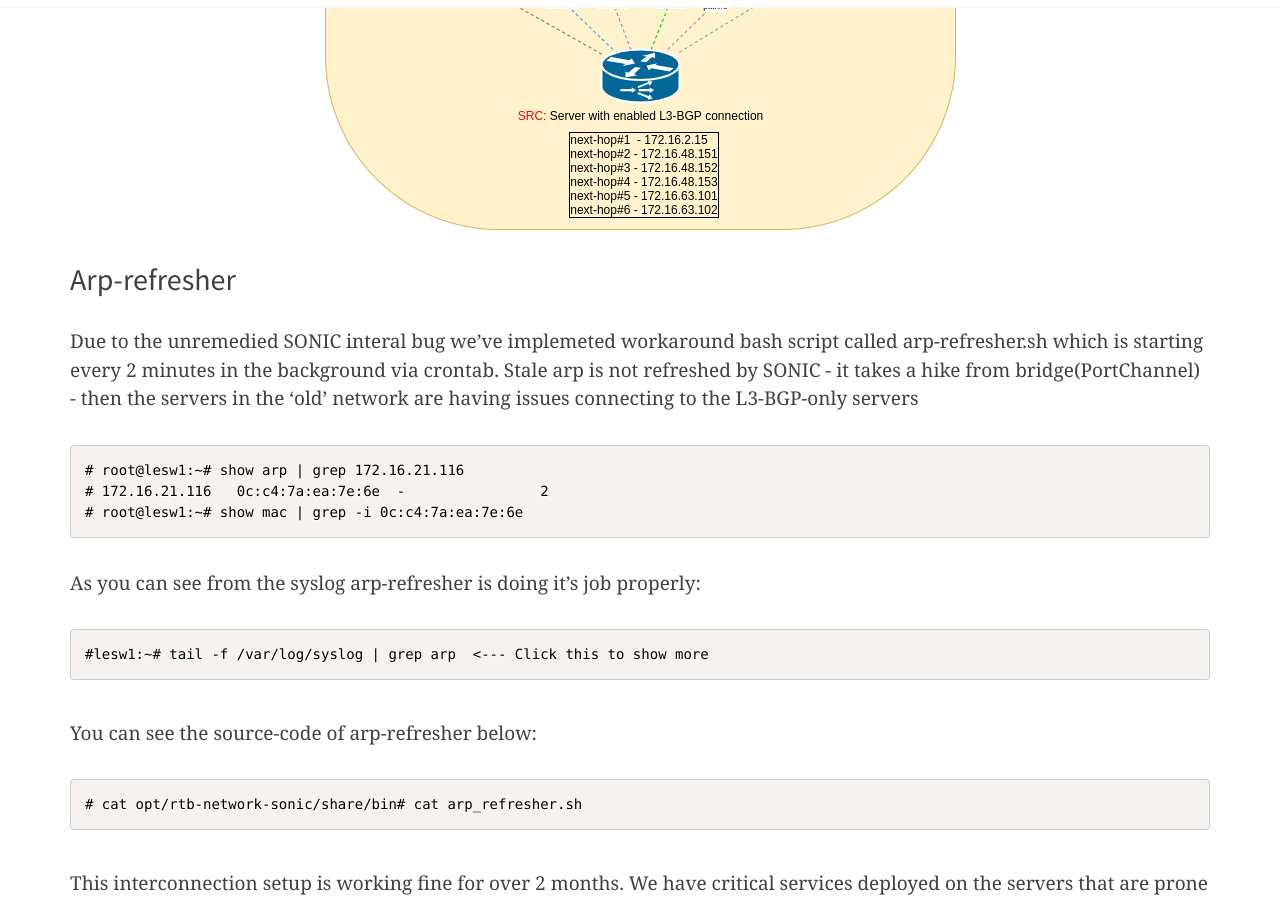
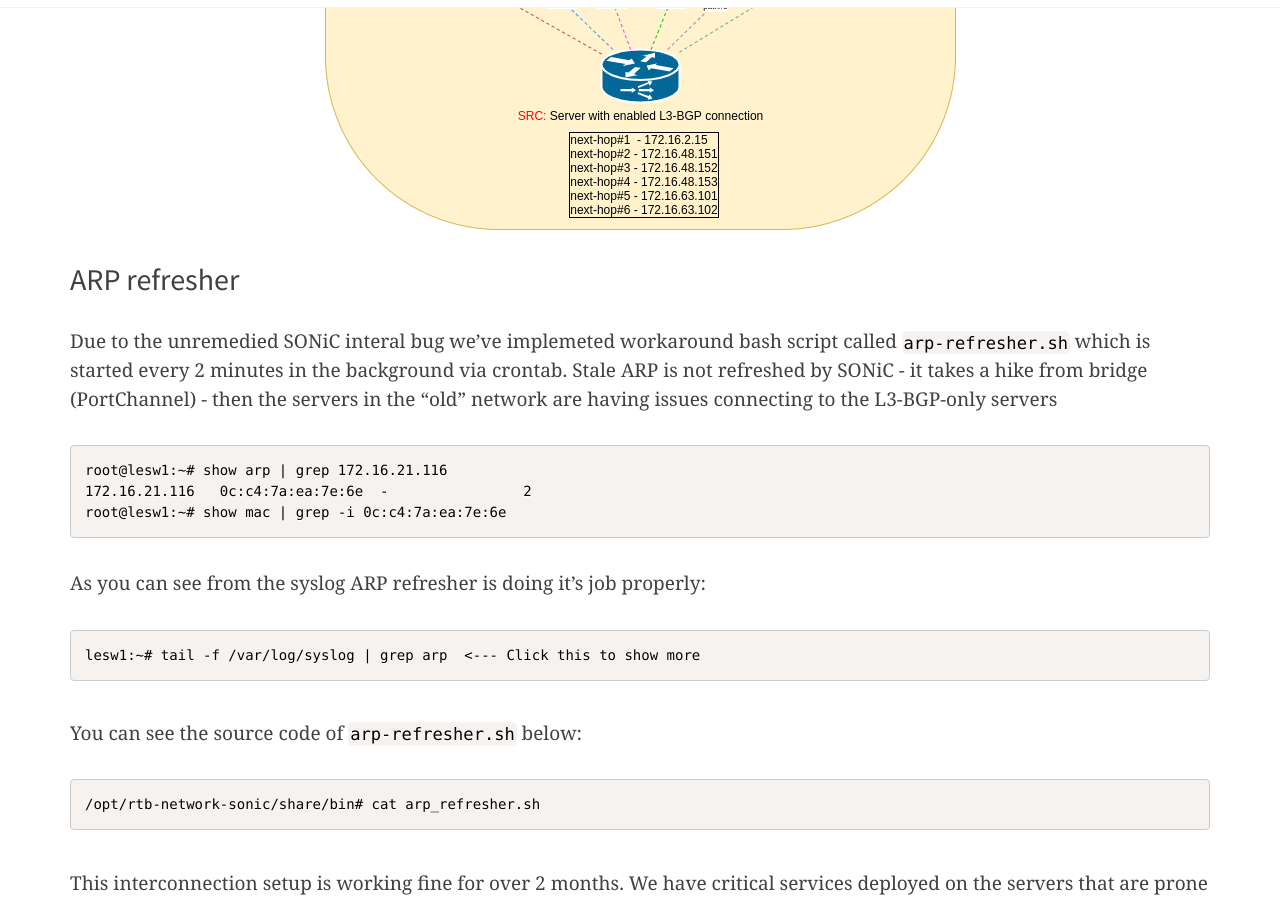
Before and after one commit to RTBHOUSE/techblog, a Jekyll site: the page built from _posts/2021-11-26-L2-EVPN-to-L3-concept-part3.markdown, in a window 1280 px wide and 900 px high, scrolled down 9698 px. Built offline with Jekyll 4.4.1, drawn with Linux system fonts in a browser that asks for light colours; nearby versions of some CDN libraries; comment, search, counter and statistics services are not loaded; some of the changed text lies outside the part shown.

Commit message:
Update 2021-11-26-L2-EVPN-to-L3-concept-part3.markdown

````diff
--- a/_posts/2021-11-26-L2-EVPN-to-L3-concept-part3.markdown
+++ b/_posts/2021-11-26-L2-EVPN-to-L3-concept-part3.markdown
@@ -804,30 +804,25 @@ Read thread: on  Write thread: on  FD used: 30
 {% endhighlight %}
 </details>
 
-
-
-
-
 ![image alt <>](/pics/ecmp_example.png)
 
-##  Arp-refresher
+##  ARP refresher
 
-Due to the unremedied SONIC interal bug we've implemeted workaround bash script called arp-refresher.sh which is starting every 2 minutes in the background via crontab.
-Stale arp is not refreshed by SONIC - it takes a hike from bridge(PortChannel) - then the servers in the 'old' network are having issues connecting to the L3-BGP-only servers
-
+Due to the unremedied SONiC interal bug we've implemeted workaround bash script called `arp-refresher.sh` which is started every 2 minutes in the background via crontab.
+Stale ARP is not refreshed by SONiC - it takes a hike from bridge (PortChannel) - then the servers in the "old" network are having issues connecting to the L3-BGP-only servers
 
 ```
-# root@lesw1:~# show arp | grep 172.16.21.116
-# 172.16.21.116   0c:c4:7a:ea:7e:6e  -                2
-# root@lesw1:~# show mac | grep -i 0c:c4:7a:ea:7e:6e
+root@lesw1:~# show arp | grep 172.16.21.116
+172.16.21.116   0c:c4:7a:ea:7e:6e  -                2
+root@lesw1:~# show mac | grep -i 0c:c4:7a:ea:7e:6e
 ```
 
-As you can see from the syslog arp-refresher is doing it's job properly:
+As you can see from the syslog ARP refresher is doing it's job properly:
 
 <details>
 <summary>
 {% highlight text %}
-#lesw1:~# tail -f /var/log/syslog | grep arp  <--- Click this to show more
+lesw1:~# tail -f /var/log/syslog | grep arp  <--- Click this to show more
 {% endhighlight %}
 </summary>
 {% highlight text %}
@@ -868,12 +863,12 @@ Sep 21 15:06:03.522982 lesw1 NOTICE /opt/rtb-network-sonic/share/bin/arp_refresh
 {% endhighlight %}
 </details>
 
-You can see the source-code of arp-refresher below:
+You can see the source code of `arp-refresher.sh` below:
 
 <details>
 <summary>
 {% highlight text %}
-# cat opt/rtb-network-sonic/share/bin# cat arp_refresher.sh
+/opt/rtb-network-sonic/share/bin# cat arp_refresher.sh
 {% endhighlight %}
 </summary>
 {% highlight text %}
@@ -883,24 +878,20 @@ You can see the source-code of arp-refresher below:
 export PATH=/usr/local/sbin:/usr/local/bin:/usr/sbin:/usr/bin:/sbin:/bin:/usr/bin/X11
 exec &> >(while read line; do logger -t "$0"  -i -- "$line"; done)
 
-
-for VRF in $(ip -br link show type vrf | cut -f 1 -d ' ' )
+for VRF in $(ip -br link show type vrf | cut -f 1 -d ' ')
 do
-
-  ip -s -4 n show vrf "$VRF"  | grep -e STALE -e REACHABLE  | while read LINE
+  ip -s -4 n show vrf "$VRF" | grep -e STALE -e REACHABLE | while read LINE
   do
     # if several arp refreshes fail then arp should be removed,
     # without this ip is blocked and can not be moved to routing table
     if echo "$LINE" | grep -q -P 'STALE$'
     then
-    	IP=$( echo "$LINE" | cut -f 1 -d ' ' )
-    	DEV=$( echo "$LINE" | cut -f 3 -d ' ' )
+    	IP=$(echo "$LINE" | cut -f 1 -d ' ')
+    	DEV=$(echo "$LINE" | cut -f 3 -d ' ')
         echo "STALE($IP): ip -4 neigh del $IP dev $DEV"
     	ip -4 neigh del "$IP" dev "$DEV"
     	continue
     fi
-
-
 
     # https://git.kernel.org/pub/scm/network/iproute2/iproute2.git/tree/ip/ipneigh.c#n213
     # https://unix.stackexchange.com/questions/473919/what-is-the-fifth-coloum-in-the-output-of-ip-stat-neighbour-show-stand-for/474006
@@ -914,7 +905,7 @@ do
     # we set base_reachable_time_ms to 400000 while default equals 1800000 while cumulus-linux 1080000
     if  [[ $AGE_MIN -ge $(( 400000 / 1000 )) ]]
     then
-       IP=$( echo "$LINE" | cut -f 1 -d ' ' )
+       IP=$(echo "$LINE" | cut -f 1 -d ' ')
        echo "AGE($AGE_MIN):  ip vrf exec $VRF arping -c 1 -w 0.1  $IP"
        ip vrf exec "$VRF" arping -q -c 1 -w 0.1 "$IP"
     fi
````
